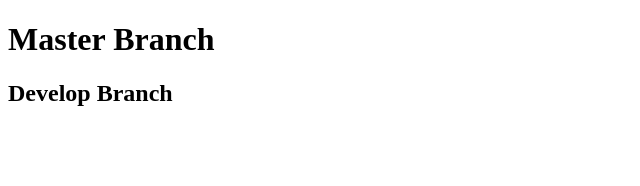
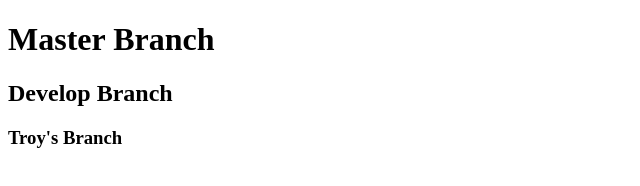
Before and after one commit to troylw123/teamGit, a plain HTML site: page index.html in a window 1280 px wide. Shown: the whole page, without its empty margins (0-640 px from the left). Drawn offline with Linux system fonts and the light colour scheme.

Commit message:
troy's branch

```diff
--- a/index.html
+++ b/index.html
@@ -10,6 +10,7 @@
 
     <h1> Master Branch</h1>
     <h2> Develop Branch</h2>
+    <h3> Troy's Branch</h3>
 
 
 </body>
```
